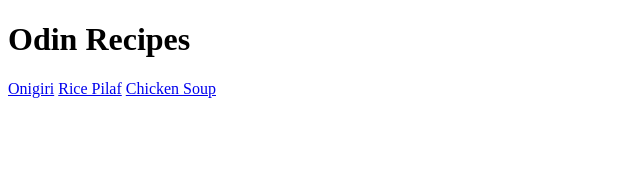
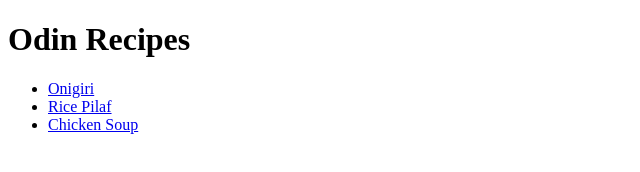
Before and after one commit to Chyrnia/odin-recipes, a plain HTML site: page index.html in a window 1280 px wide. Shown: the whole page, without its empty margins (0-640 px from the left). Drawn offline with Linux system fonts and the light colour scheme.

Commit message:
Add images folder and a list to home page.
Added the webpage folder for images, currently only contains an
onigiri. Also put the links in the home page on a list, so they
look better.

```diff
--- a/index.html
+++ b/index.html
@@ -6,8 +6,9 @@
 	</head>
 	<body>
 		<h1>Odin Recipes</h1>
-		<a href="./recipes/onigiri.html"  rel="noreferrer">Onigiri</a>
-		<a href="./recipes/rice_pilaf.html"  rel="noreferrer">Rice Pilaf</a>
-		<a href="./recipes/chicken_soup.html"  rel="noreferrer">Chicken Soup</a>
+		<ul>
+			<li><a href="./recipes/onigiri.html"  rel="noreferrer">Onigiri</a></li>
+			<li><a href="./recipes/rice_pilaf.html"  rel="noreferrer">Rice Pilaf</a></li>
+			<li><a href="./recipes/chicken_soup.html"  rel="noreferrer">Chicken Soup</a></li>
 	</body>
 </html>
```
Also changed, not shown: img/onigiri.jpg (added).
